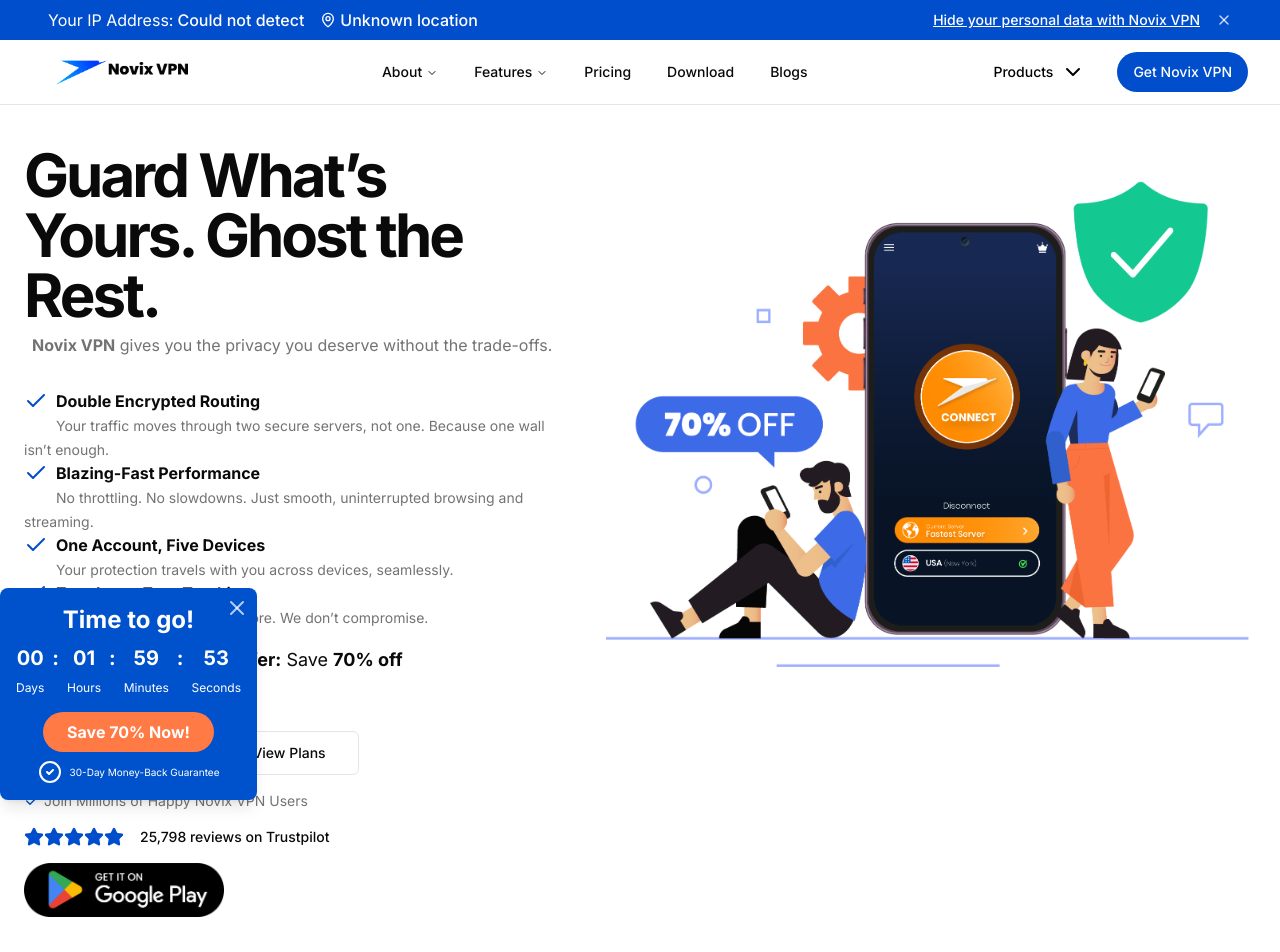
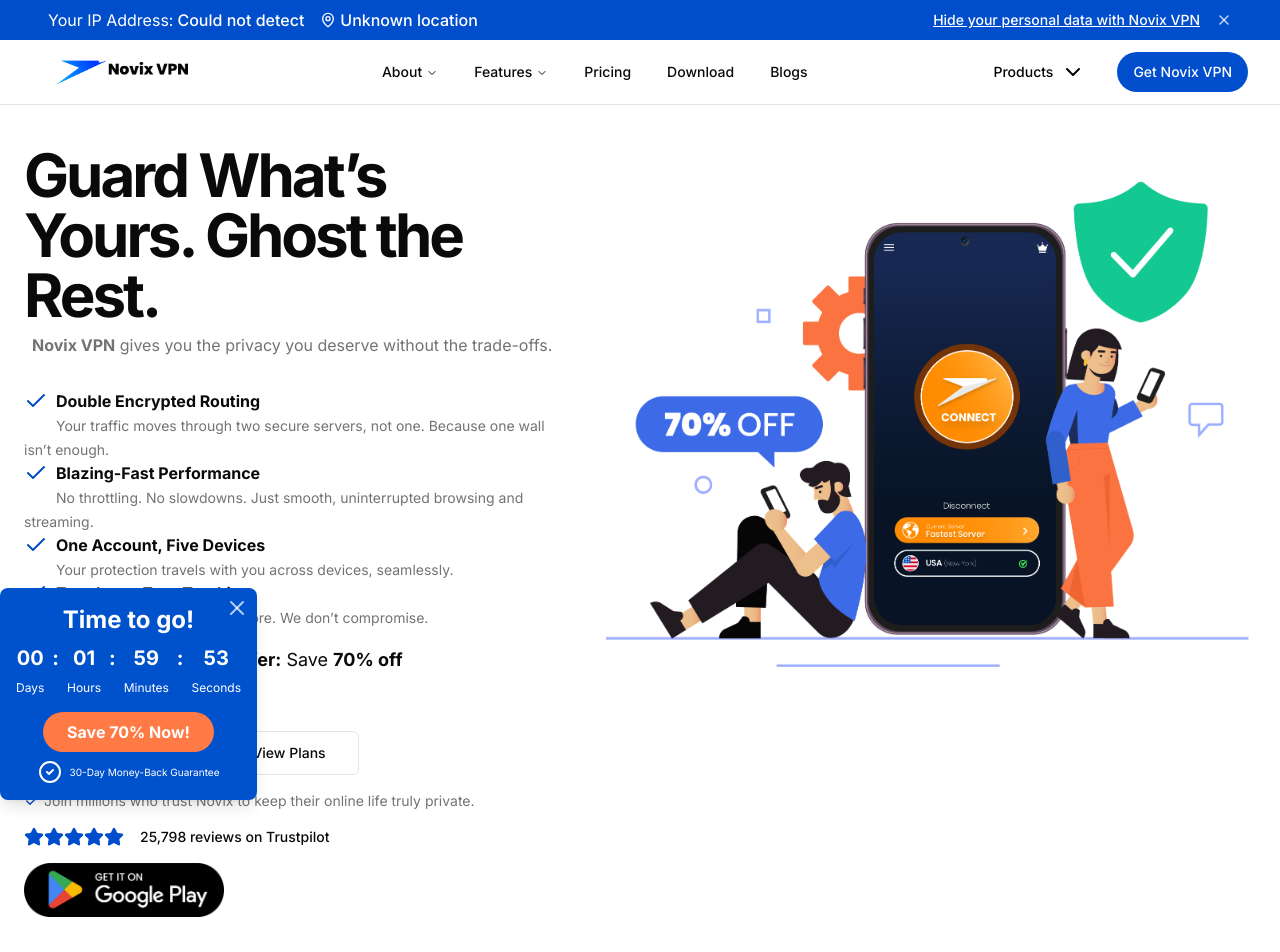
Before and after one commit to thsvo/novixvpn, a Next.js app: page / in a window 1280 px wide. Shown: the top 952 px of the page. Built offline with nearby package versions, Linux system fonts and the light colour scheme; no server answers.

Commit message:
hero section text changed

```diff
--- a/app/page.tsx
+++ b/app/page.tsx
@@ -97,7 +97,10 @@ export default function Home() {
                 </div>
                 <div className="flex items-center gap-1 text-sm text-muted-foreground">
                   <Check className="h-4 w-4 text-primary" />
-                  <span>Join Millions of Happy Novix VPN Users</span>
+                  <span>
+                    Join millions who trust Novix to keep their online life
+                    truly private.
+                  </span>
                 </div>
                 <div className="flex items-center gap-4">
                   <div className="flex">
```
